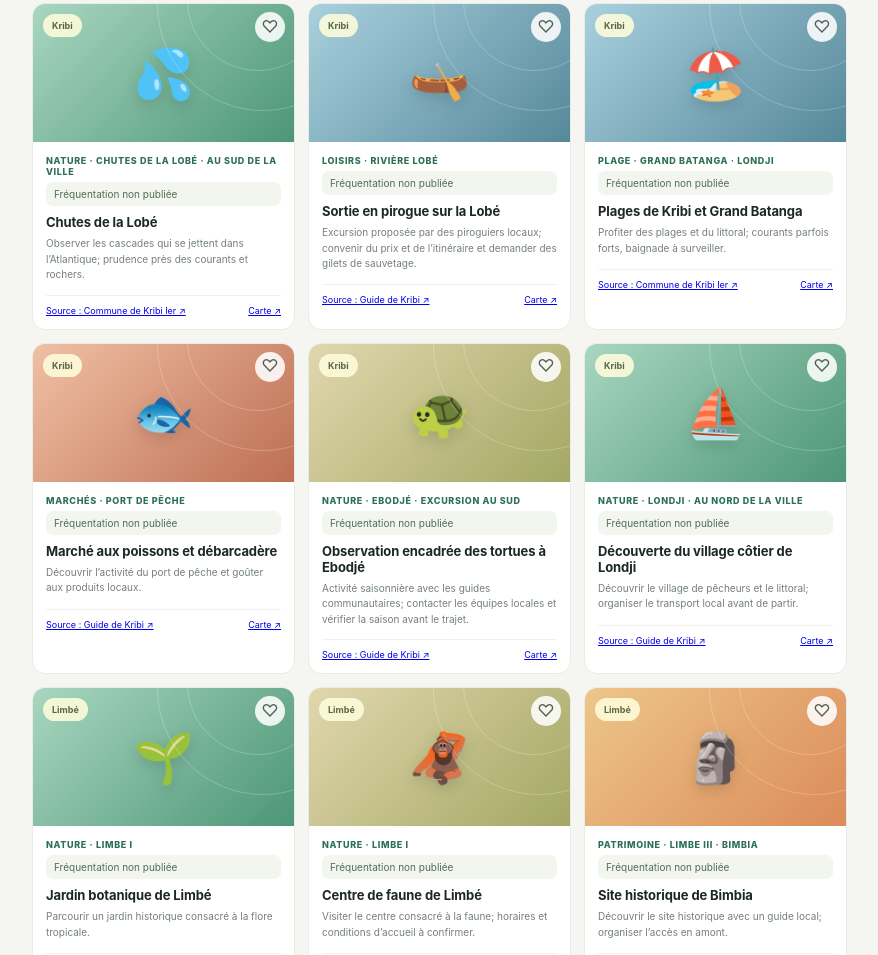
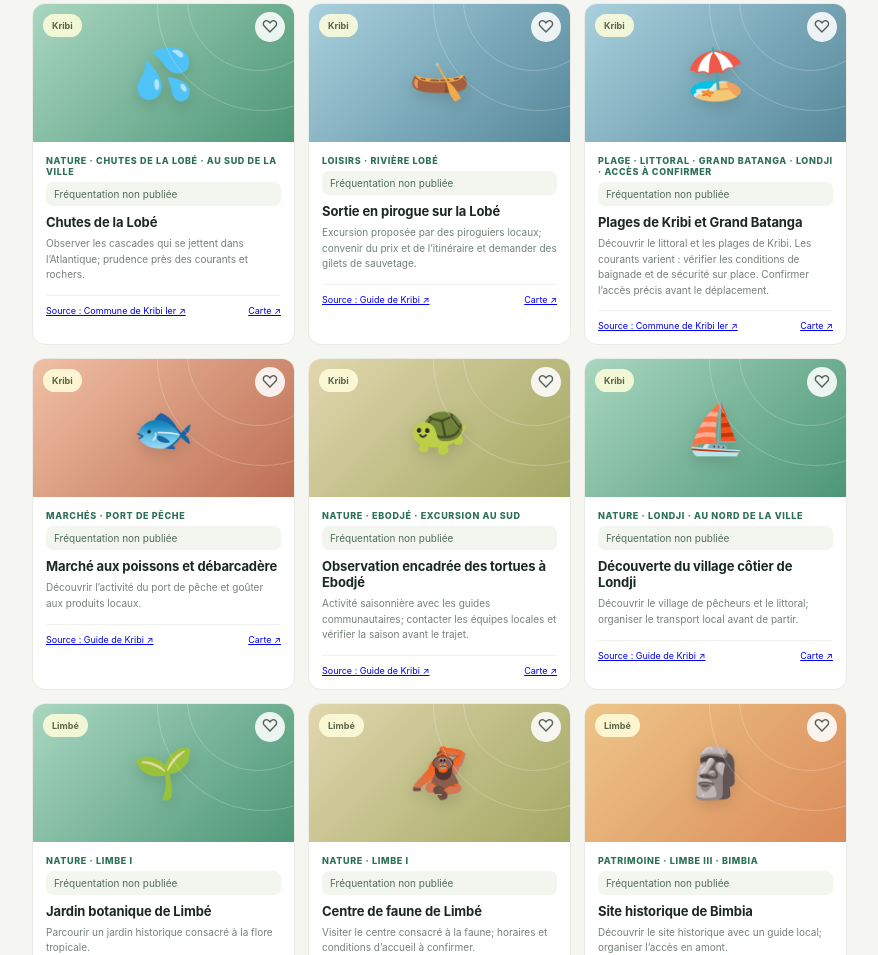
Before and after one commit to yuguesnatthan-byte/autour-cameroun, a plain HTML site: page index.html in a window 1280 px wide. Shown: the part 2210-3165 px from the top of the page, without its empty margins (58-936 px from the left). Drawn offline with Linux system fonts and the light colour scheme.

Commit message:
Actualiser la fiche des plages de Kribi

```diff
--- a/index.html
+++ b/index.html
@@ -29,7 +29,7 @@ const activities=[
 {id:'dla-central',city:'Douala',area:'Centre-ville',title:'Marché central',cat:'Marchés',emoji:'🧺',style:'v1',tag:'Marché',desc:'Découvrir le grand marché commercial; privilégier une visite accompagnée si vous ne connaissez pas le quartier.',source:'Guide de Douala',url:'https://visitcameroun.com/douala/things-to-do/'},
 {id:'kribi-lobe',city:'Kribi',area:'Chutes de la Lobé · au sud de la ville',title:'Chutes de la Lobé',cat:'Nature',emoji:'💦',style:'v2',tag:'Site naturel',desc:'Observer les cascades qui se jettent dans l’Atlantique; prudence près des courants et rochers.',source:'Commune de Kribi Ier',url:'https://www.kribi1.cm/tourisme-culturel/'},
 {id:'kribi-pirogue',city:'Kribi',area:'Rivière Lobé',title:'Sortie en pirogue sur la Lobé',cat:'Loisirs',emoji:'🛶',style:'v5',tag:'Activité locale',desc:'Excursion proposée par des piroguiers locaux; convenir du prix et de l’itinéraire et demander des gilets de sauvetage.',source:'Guide de Kribi',url:'https://visitcameroun.com/kribi/things-to-do/'},
-{id:'kribi-plages',city:'Kribi',area:'Grand Batanga · Londji',title:'Plages de Kribi et Grand Batanga',cat:'Plage',emoji:'🏖️',style:'v5',tag:'Bord de mer',desc:'Profiter des plages et du littoral; courants parfois forts, baignade à surveiller.',source:'Commune de Kribi Ier',url:'https://www.kribi1.cm/tourisme-balenaire/'},
+{id:'kribi-plages',city:'Kribi',area:'Littoral · Grand Batanga · Londji · accès à confirmer',title:'Plages de Kribi et Grand Batanga',cat:'Plage',emoji:'🏖️',style:'v5',tag:'Bord de mer',desc:'Découvrir le littoral et les plages de Kribi. Les courants varient : vérifier les conditions de baignade et de sécurité sur place. Confirmer l’accès précis avant le déplacement.',source:'Commune de Kribi Ier',url:'https://kribi1.cm/tourisme-balenaire/'},
 {id:'kribi-port',city:'Kribi',area:'Port de pêche',title:'Marché aux poissons et débarcadère',cat:'Marchés',emoji:'🐟',style:'v3',tag:'Vie locale',desc:'Découvrir l’activité du port de pêche et goûter aux produits locaux.',source:'Guide de Kribi',url:'https://visitcameroun.com/kribi/things-to-do/'},
 {id:'kribi-ebodje',city:'Kribi',area:'Ebodjé · excursion au sud',title:'Observation encadrée des tortues à Ebodjé',cat:'Nature',emoji:'🐢',style:'v4',tag:'Saisonnier',desc:'Activité saisonnière avec les guides communautaires; contacter les équipes locales et vérifier la saison avant le trajet.',source:'Guide de Kribi',url:'https://visitcameroun.com/kribi/things-to-do/'},
 {id:'kribi-londji',city:'Kribi',area:'Londji · au nord de la ville',title:'Découverte du village côtier de Londji',cat:'Nature',emoji:'⛵',style:'v2',tag:'Sortie littorale',desc:'Découvrir le village de pêcheurs et le littoral; organiser le transport local avant de partir.',source:'Guide de Kribi',url:'https://visitcameroun.com/kribi/things-to-do/'},
```
